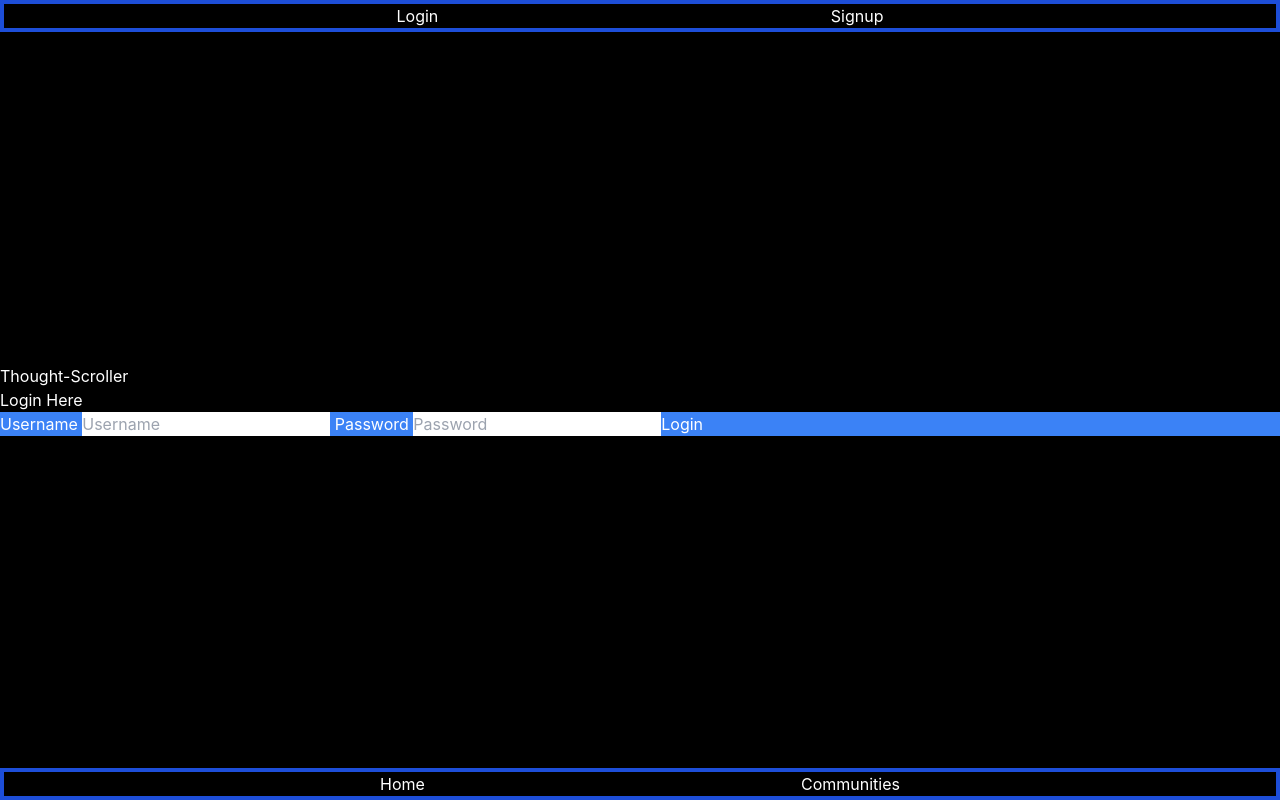
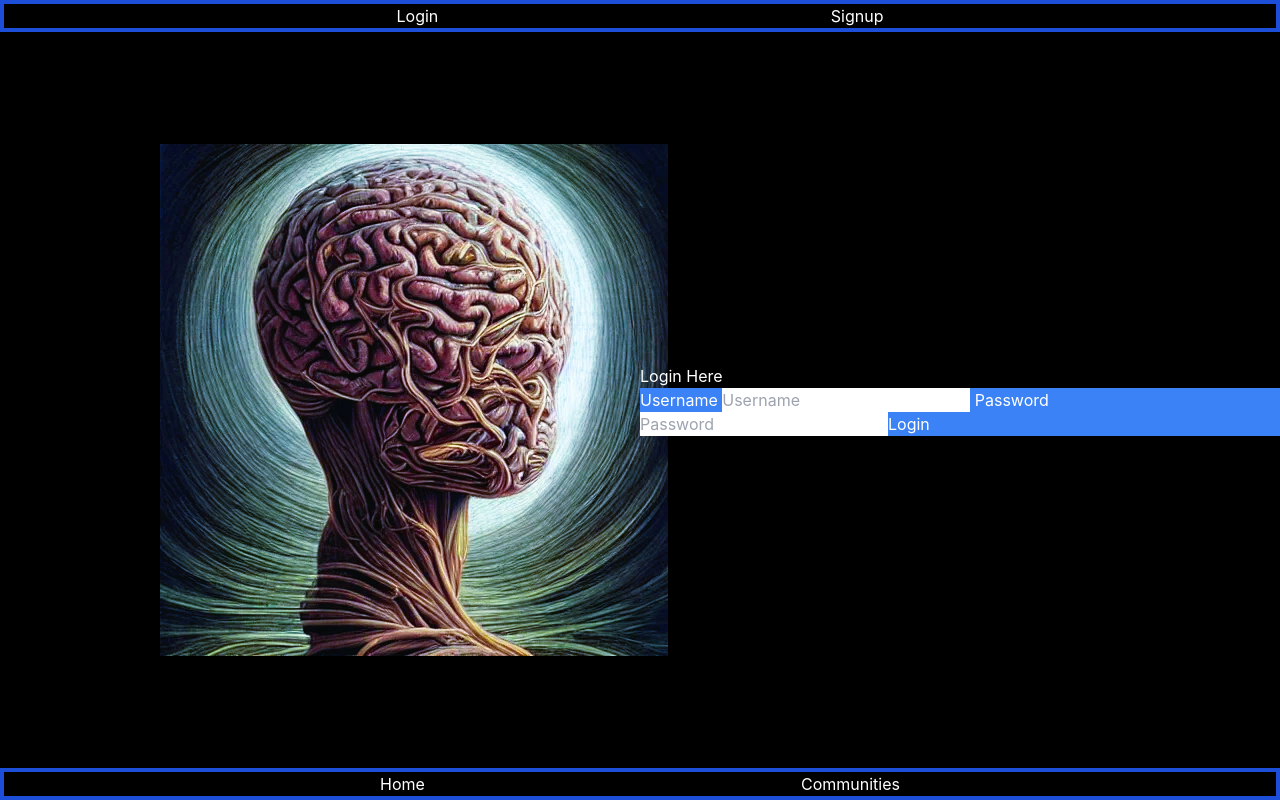
Before and after one commit to Freddie-Mazzilli/Thought-Scroller, a React (Create React App) app: page /login in a window 1280 px wide. Built offline with nearby package versions, Linux system fonts and the light colour scheme; no server answers.

Commit message:
Login.js transformed into two column grid, removed Login header and replaced with a imported image

```diff
--- a/src/Login.js
+++ b/src/Login.js
@@ -1,4 +1,5 @@
 import React, { useState } from "react";
+import MisterBrain from "./assets/MisterBrain.png"
 
 function Login({attemptLogin}) {
 
@@ -14,10 +15,11 @@ function Login({attemptLogin}) {
     }
 
     return (
-        <div>
+        <div className="grid grid-cols-2 items-center">
             <div>
-                <h2 className="text-white">Thought-Scroller</h2>
+                <img className="ml-40" src={MisterBrain} alt="Brainy One"/>
             </div>
+            <div>
                 <h1 className="text-white">Login Here</h1>
                 <form onSubmit={handleSubmit}>
                     <div className="bg-blue-500">
@@ -28,6 +30,7 @@ function Login({attemptLogin}) {
                         <button className="text-white" type="submit"> Login </button>
                     </div>
                 </form>
+            </div>
         </div>
     );
 }
```
Also changed, not shown: src/assets/MisterBrain.png (added).
